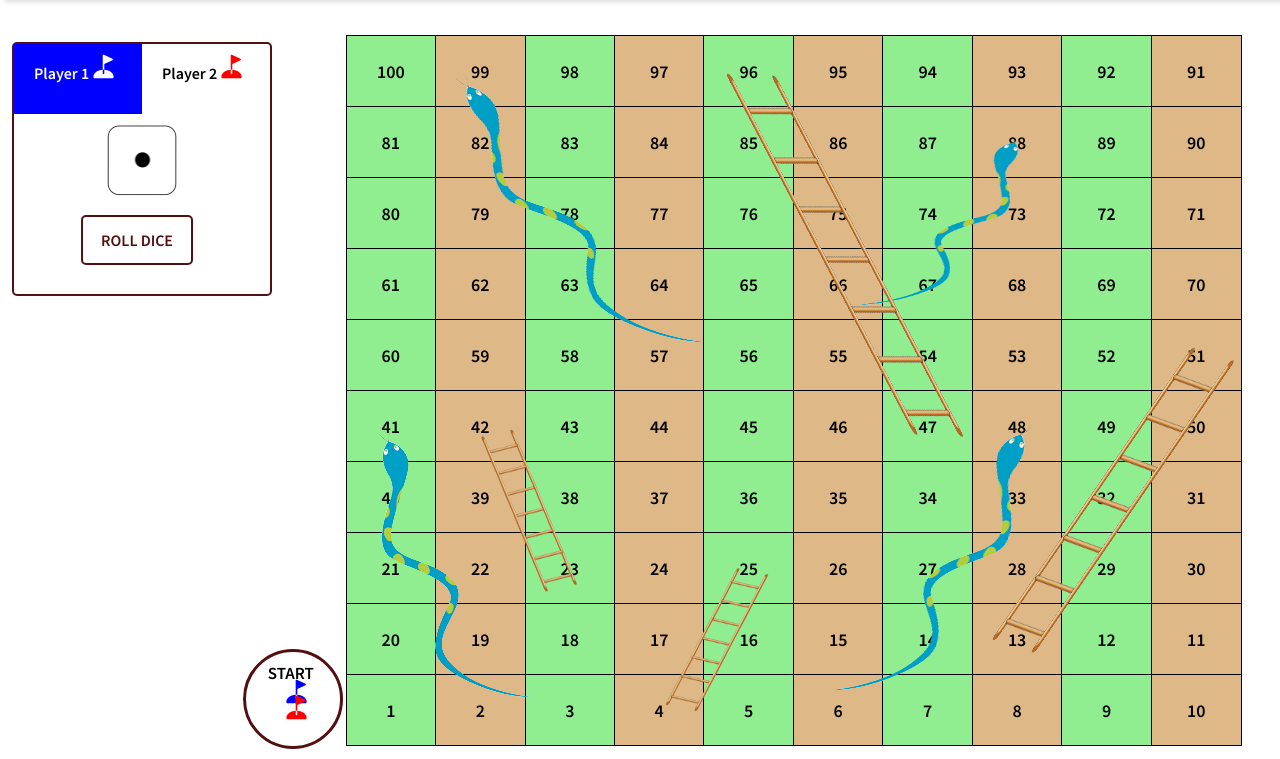
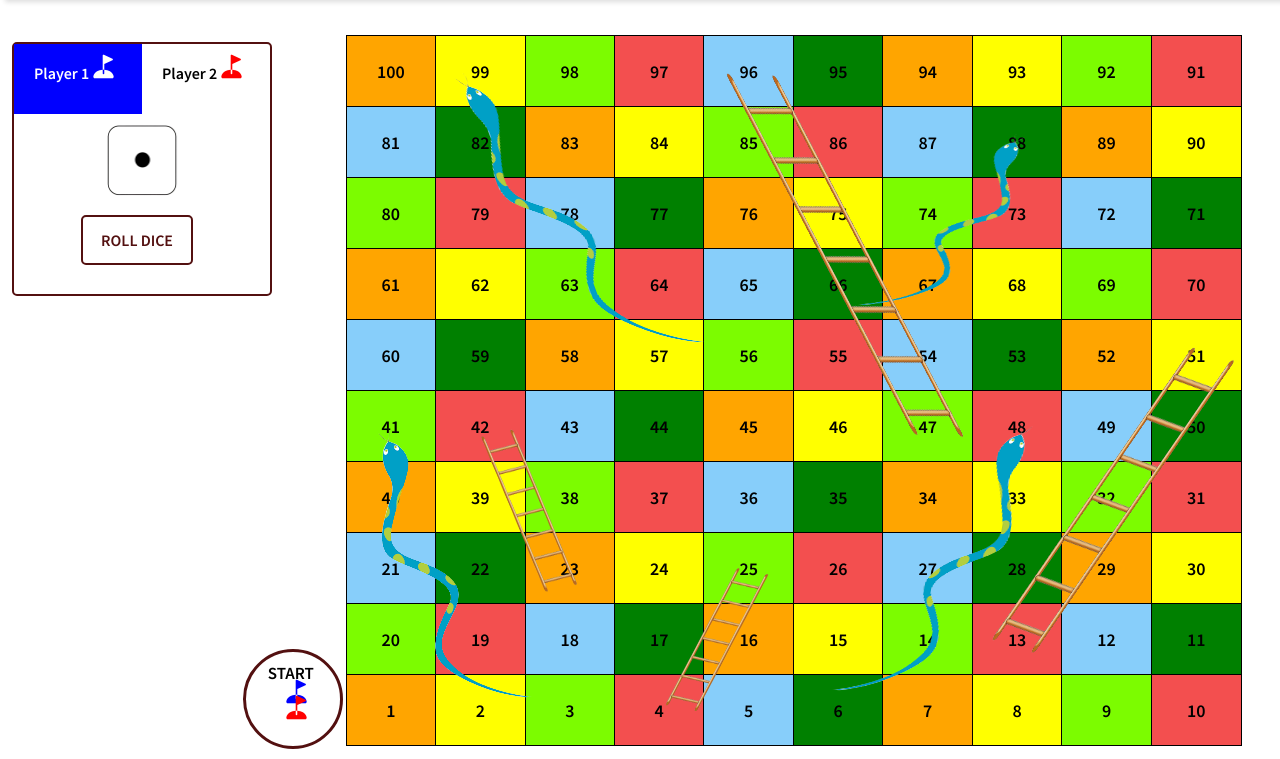
Before and after one commit to Kaung1730/Team4Project, a plain HTML site: page index.html in a window 1280 px wide. Shown: the part 63-822 px from the top of the page. Drawn offline with nearby package versions, Linux system fonts and the light colour scheme.

Commit message:
board color

```diff
--- a/index.css
+++ b/index.css
@@ -87,14 +87,24 @@ tr:last-child td {
     border-bottom: 1px solid black;
 }
 
-td:nth-child(even) {
-    background-color: burlywood;
+.color-Y{
+    background-color: yellow;
 }
-
-td:nth-child(odd) {
-    background-color: lightgreen;
+.color-O{
+    background-color: orange;
 }
-
+.color-R{
+    background-color: rgb(243, 79, 79);
+}
+.color-G1{
+    background-color: lawngreen;
+}
+.color-G2{
+    background-color: green;
+}
+.color-B{
+    background-color: lightskyblue;
+}
 /* snake & ladder */
 img {
     position: absolute;
--- a/index.html
+++ b/index.html
@@ -35,124 +35,124 @@
     <div id="board">
         <table cellspacing="0px" cellpadding="100px">
             <tr>
-                <td id="100"></td>
-                <td id="99"></td>
-                <td id="98"></td>
-                <td id="97"></td>
-                <td id="96"></td>
-                <td id="95"></td>
-                <td id="94"></td>
-                <td id="93"></td>
-                <td id="92"></td>
-                <td id="91"></td>
+                <td id="100" class="color-O"></td>
+                <td id="99" class="color-Y"></td>
+                <td id="98" class="color-G1"></td>
+                <td id="97" class="color-R"></td>
+                <td id="96" class="color-B"></td>
+                <td id="95" class="color-G2"></td>
+                <td id="94" class="color-O"></td>
+                <td id="93" class="color-Y"></td>
+                <td id="92" class="color-G1"></td>
+                <td id="91" class="color-R"></td>
             </tr>
             <tr>
-                <td id="81"></td>
-                <td id="82"></td>
-                <td id="83"></td>
-                <td id="84"></td>
-                <td id="85"></td>
-                <td id="86"></td>
-                <td id="87"></td>
-                <td id="88"></td>
-                <td id="89"></td>
-                <td id="90"></td>
+                <td id="81" class="color-B"></td>
+                <td id="82" class="color-G2"></td>
+                <td id="83" class="color-O"></td>
+                <td id="84" class="color-Y"></td>
+                <td id="85" class="color-G1"></td>
+                <td id="86" class="color-R"></td>
+                <td id="87" class="color-B"></td>
+                <td id="88" class="color-G2"></td>
+                <td id="89" class="color-O"></td>
+                <td id="90" class="color-Y"></td>
             </tr>
             <tr>
-                <td id="80"></td>
-                <td id="79"></td>
-                <td id="78"></td>
-                <td id="77"></td>
-                <td id="76"></td>
-                <td id="75"></td>
-                <td id="74"></td>
-                <td id="73"></td>
-                <td id="72"></td>
-                <td id="71"></td>
+                <td id="80" class="color-G1"></td>
+                <td id="79" class="color-R"></td>
+                <td id="78" class="color-B"></td>
+                <td id="77" class="color-G2"></td>
+                <td id="76" class="color-O"></td>
+                <td id="75" class="color-Y"></td>
+                <td id="74" class="color-G1"></td>
+                <td id="73" class="color-R"></td>
+                <td id="72" class="color-B"></td>
+                <td id="71" class="color-G2"></td>
             </tr>
             <tr>
-                <td id="61"></td>
-                <td id="62"></td>
-                <td id="63"></td>
-                <td id="64"></td>
-                <td id="65"></td>
-                <td id="66"></td>
-                <td id="67"></td>
-                <td id="68"></td>
-                <td id="69"></td>
-                <td id="70"></td>
+                <td id="61" class="color-O"></td>
+                <td id="62" class="color-Y"></td>
+                <td id="63" class="color-G1"></td>
+                <td id="64" class="color-R"></td>
+                <td id="65" class="color-B"></td>
+                <td id="66" class="color-G2"></td>
+                <td id="67" class="color-O"></td>
+                <td id="68" class="color-Y"></td>
+                <td id="69" class="color-G1"></td>
+                <td id="70" class="color-R"></td>
             </tr>
             <tr>
-                <td id="60"></td>
-                <td id="59"></td>
-                <td id="58"></td>
-                <td id="57"></td>
-                <td id="56"></td>
-                <td id="55"></td>
-                <td id="54"></td>
-                <td id="53"></td>
-                <td id="52"></td>
-                <td id="51"></td>
+                <td id="60" class="color-B"></td>
+                <td id="59" class="color-G2"></td>
+                <td id="58" class="color-O"></td>
+                <td id="57" class="color-Y"></td>
+                <td id="56" class="color-G1"></td>
+                <td id="55" class="color-R"></td>
+                <td id="54" class="color-B"></td>
+                <td id="53" class="color-G2"></td>
+                <td id="52" class="color-O"></td>
+                <td id="51" class="color-Y"></td>
             </tr>
             <tr>
-                <td id="41"></td>
-                <td id="42"></td>
-                <td id="43"></td>
-                <td id="44"></td>
-                <td id="45"></td>
-                <td id="46"></td>
-                <td id="47"></td>
-                <td id="48"></td>
-                <td id="49"></td>
-                <td id="50"></td>
+                <td id="41" class="color-G1"></td>
+                <td id="42" class="color-R"></td>
+                <td id="43" class="color-B"></td>
+                <td id="44" class="color-G2"></td>
+                <td id="45" class="color-O"></td>
+                <td id="46" class="color-Y"></td>
+                <td id="47" class="color-G1"></td>
+                <td id="48" class="color-R"></td>
+                <td id="49" class="color-B"></td>
+                <td id="50" class="color-G2"></td>
             </tr>
             <tr>
-                <td id="40"></td>
-                <td id="39"></td>
-                <td id="38"></td>
-                <td id="37"></td>
-                <td id="36"></td>
-                <td id="35"></td>
-                <td id="34"></td>
-                <td id="33"></td>
-                <td id="32"></td>
-                <td id="31"></td>
+                <td id="40" class="color-O"></td>
+                <td id="39" class="color-Y"></td>
+                <td id="38" class="color-G1"></td>
+                <td id="37" class="color-R"></td>
+                <td id="36" class="color-B"></td>
+                <td id="35" class="color-G2"></td>
+                <td id="34" class="color-O"></td>
+                <td id="33" class="color-Y"></td>
+                <td id="32" class="color-G1"></td>
+                <td id="31" class="color-R"></td>
             </tr>
             <tr>
-                <td id="21"></td>
-                <td id="22"></td>
-                <td id="23"></td>
-                <td id="24"></td>
-                <td id="25"></td>
-                <td id="26"></td>
-                <td id="27"></td>
-                <td id="28"></td>
-                <td id="29"></td>
-                <td id="30"></td>
+                <td id="21" class="color-B"></td>
+                <td id="22" class="color-G2"></td>
+                <td id="23" class="color-O"></td>
+                <td id="24" class="color-Y"></td>
+                <td id="25" class="color-G1"></td>
+                <td id="26" class="color-R"></td>
+                <td id="27" class="color-B"></td>
+                <td id="28" class="color-G2"></td>
+                <td id="29" class="color-O"></td>
+                <td id="30" class="color-Y"></td>
             </tr>
             <tr>
-                <td id="20"></td>
-                <td id="19"></td>
-                <td id="18"></td>
-                <td id="17"></td>
-                <td id="16"></td>
-                <td id="15"></td>
-                <td id="14"></td>
-                <td id="13"></td>
-                <td id="12"></td>
-                <td id="11"></td>
+                <td id="20" class="color-G1"></td>
+                <td id="19" class="color-R"></td>
+                <td id="18" class="color-B"></td>
+                <td id="17" class="color-G2"></td>
+                <td id="16" class="color-O"></td>
+                <td id="15" class="color-Y"></td>
+                <td id="14" class="color-G1"></td>
+                <td id="13" class="color-R"></td>
+                <td id="12" class="color-B"></td>
+                <td id="11" class="color-G2"></td>
             </tr>
             <tr>
-                <td id="1"></td>
-                <td id="2"></td>
-                <td id="3"></td>
-                <td id="4"></td>
-                <td id="5"></td>
-                <td id="6"></td>
-                <td id="7"></td>
-                <td id="8"></td>
-                <td id="9"></td>
-                <td id="10"></td>
+                <td id="1" class="color-O"></td>
+                <td id="2" class="color-Y"></td>
+                <td id="3" class="color-G1"></td>
+                <td id="4" class="color-R"></td>
+                <td id="5" class="color-B"></td>
+                <td id="6" class="color-G2"></td>
+                <td id="7" class="color-O"></td>
+                <td id="8" class="color-Y"></td>
+                <td id="9" class="color-G1"></td>
+                <td id="10" class="color-R"></td>
             </tr>
         </table>
         <!-- snake & ladder -->
```
